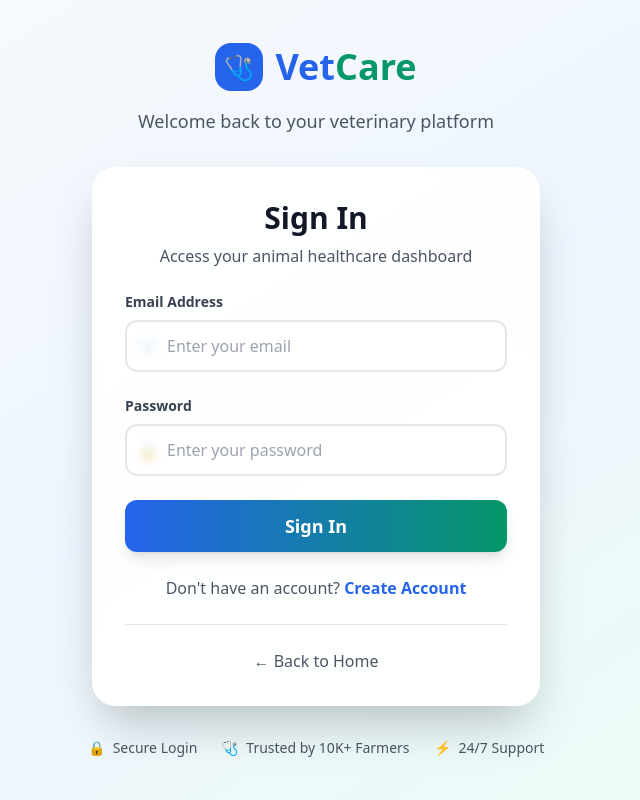
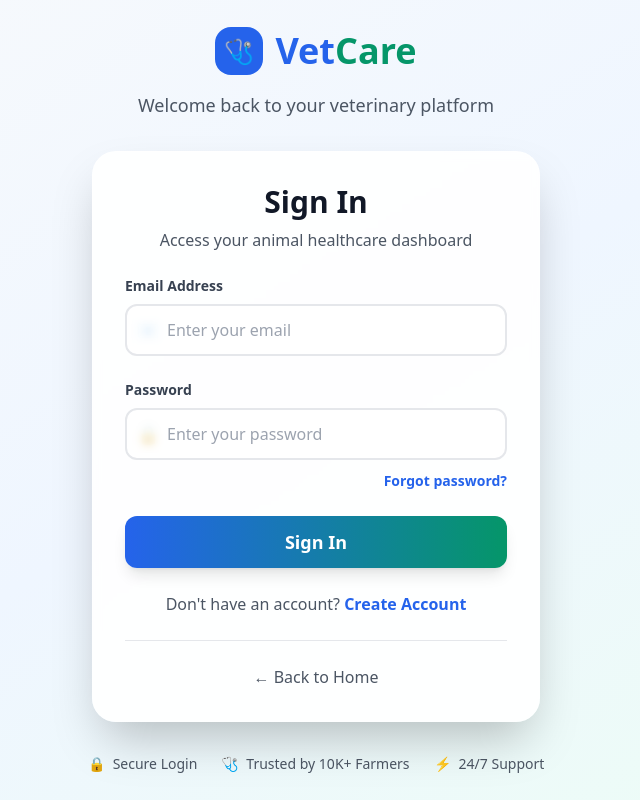
Before and after one commit to satyam0777/VetCare-Plateform-CRM, a React (Vite) app in the folder vetcare-frontend/: page /login in a window 1280 px wide. Shown: the whole page, without its empty margins (324-964 px from the left). Built offline with nearby package versions, Linux system fonts and the light colour scheme.

Commit message:
admin login page

```diff
--- a/vetcare-frontend/src/components/auth/Login.jsx
+++ b/vetcare-frontend/src/components/auth/Login.jsx
@@ -73,6 +73,15 @@
                   onChange={e => setPassword(e.target.value)}
                 />
               </div>
+              <div className="text-right mt-2">
+                <button
+                  type="button"
+                  className="text-blue-600 hover:text-emerald-600 text-sm font-semibold focus:outline-none"
+                  onClick={() => navigate('/forgot-password')}
+                >
+                  Forgot password?
+                </button>
+              </div>
             </div>
 
             {error && (
```
